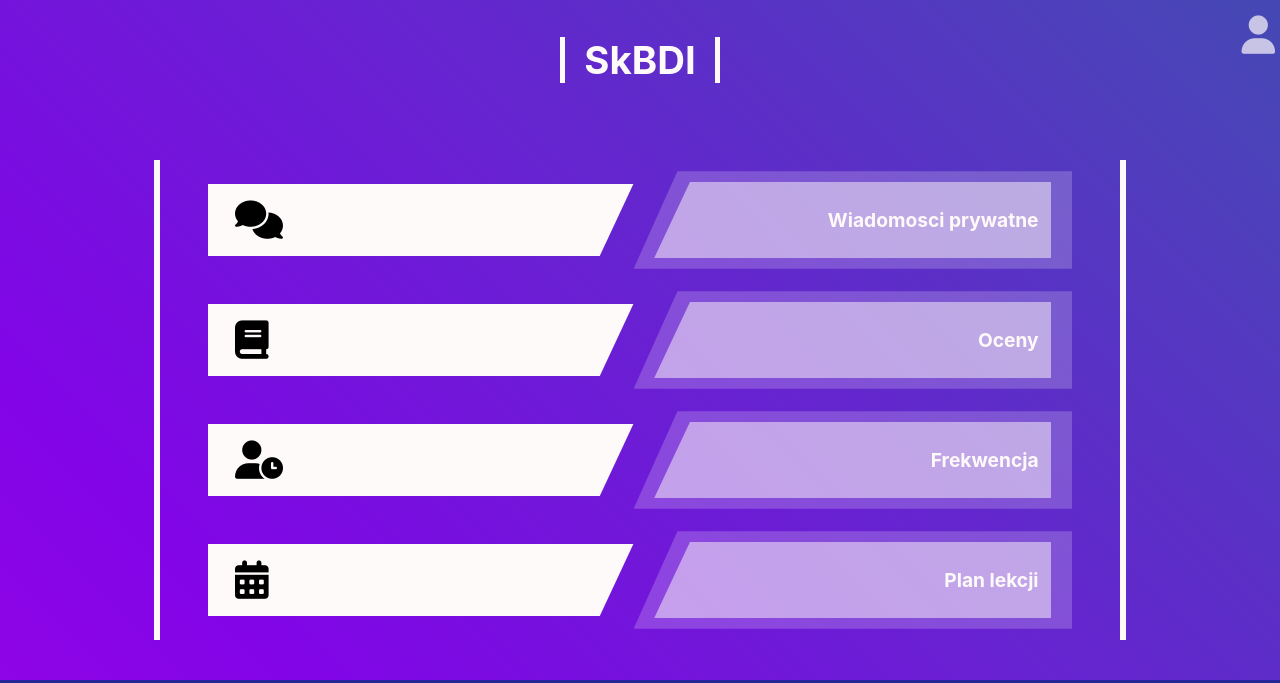
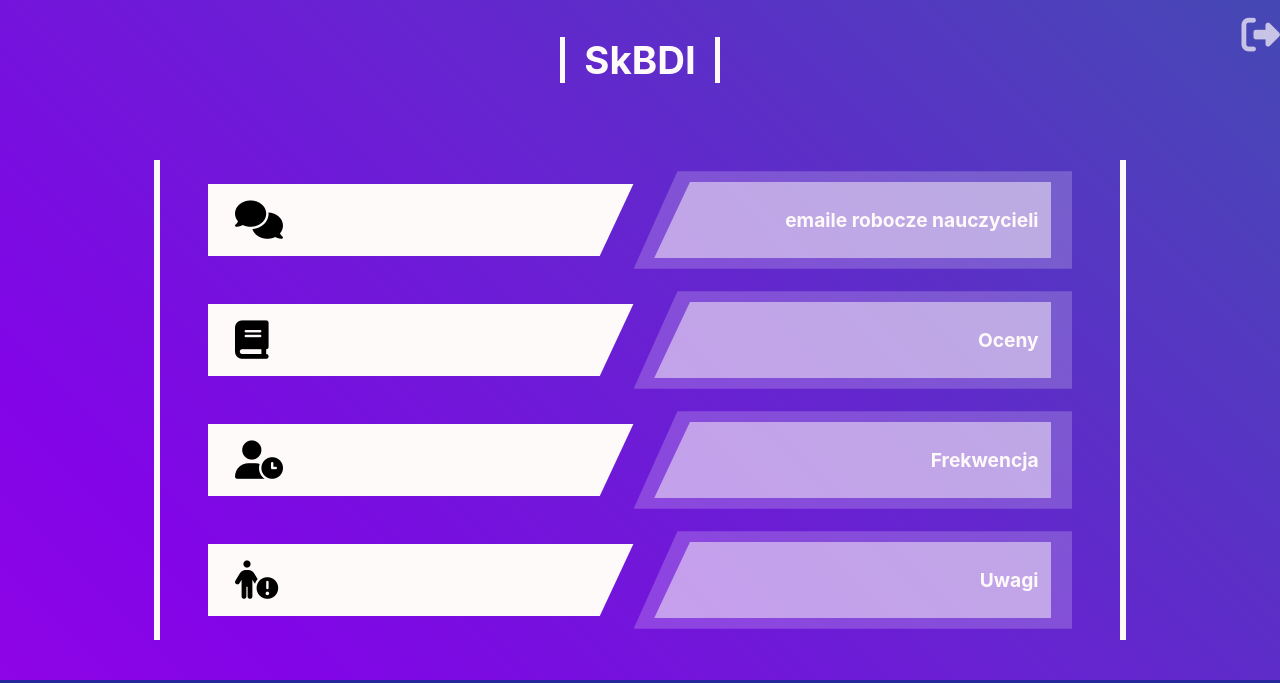
Before and after one commit to totenigor/Dziennik-Technikum, a website: page views/main.html in a window 1280 px wide. Shown: the top 683 px of the page. Drawn offline with Linux system fonts and the light colour scheme; files that its build step writes are made by us from their sources; files whose address does not match are found by name.

Commit message:
quick logout functionality

```diff
--- a/views/main.html
+++ b/views/main.html
@@ -11,7 +11,7 @@
     <div class="box">
         <header>
             <h1>SkBDI</h1>
-            <a href="profil.html"><i class="fa-solid fa-user"></i></a>
+            <a href="/logout"><i class="fa-solid fa-right-from-bracket"></i></i></a>
         </header>
         <main>
             <div class="mbox">
@@ -21,7 +21,7 @@
                     </div>
                     <div class="mlabel">
                         <div class="mlabelchild">
-                            <p>Wiadomosci prywatne</p>
+                            <p>emaile robocze nauczycieli</p>
                         </div>
                     </div>
                 </div>
@@ -47,11 +47,11 @@
                 </div>
                 <div class="mboxchild">
                     <div class="mheader">
-                       <a href="#"><i class="fa-solid fa-calendar-days"></i></a>
+                       <a href="#"><i class="fa-solid fa-person-circle-exclamation"></i></a>
                     </div>
                     <div class="mlabel">
                         <div class="mlabelchild">
-                            <p>Plan lekcji</p>
+                            <p>Uwagi</p>
                         </div>
                     </div>
                 </div>
```
Also changed, not shown: app.js (+10 -0 lines).
